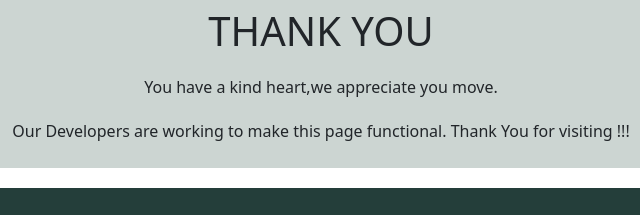
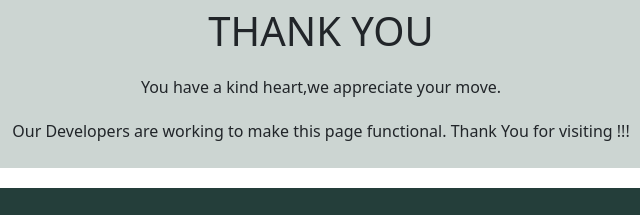
Before and after one commit to bunkcalsi/bunkcalsi, a plain HTML site: page donation.html in a window 1280 px wide. Shown: the part 487-702 px from the top of the page, 319-959 px from the left. Drawn offline with nearby package versions, Linux system fonts and the light colour scheme.

Commit message:
Update donation.html

```diff
--- a/donation.html
+++ b/donation.html
@@ -30,7 +30,7 @@
             <div id="devap" class="body">
                   <div class="thankimg"> <img src="heart.png" width="30%">
                   <div class="thanking"><h1> THANK YOU</h1>
-                  <p>You have a kind heart,we appreciate you move.</p>
+                  <p>You have a kind heart,we appreciate your move.</p>
                   <p>Our Developers are working to make this page functional. Thank You for visiting !!!</p>
                   </div>
                   </div>
```
